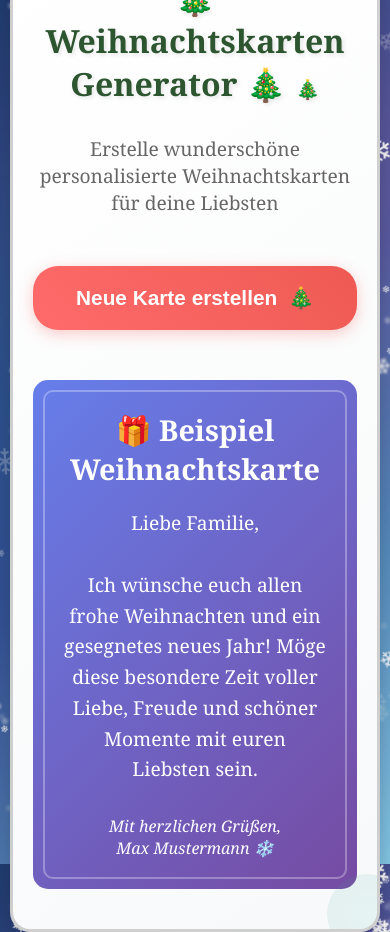
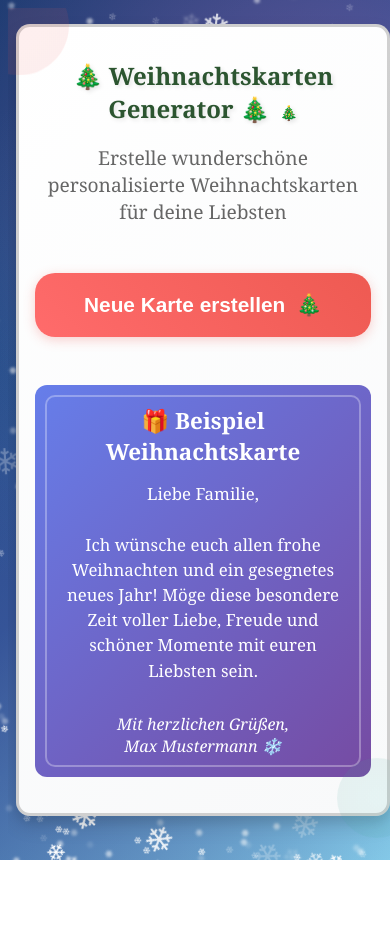
Before and after one commit to ellwoodb/christmas-card-generator, a Flask app: page / in a window 390 px wide; the page is wider, and only the part inside the window is pictured. After the commit the page ends 860 px from the top of that part, so only its background shows below. Run offline with Flask 3, Linux system fonts and the light colour scheme.

Commit message:
CSS fixes for smaller screens

```diff
--- a/static/snow.css
+++ b/static/snow.css
@@ -2,13 +2,6 @@
 
 body {
   margin: 0;
-	background-color: #000011;
-	overflow: hidden;
-	height: 100vh;
-	display: flex;
-	justify-content: center;
-	align-items: center;
-	user-select: none;
 }
 
 .snowflake-area {
--- a/static/style.css
+++ b/static/style.css
@@ -1,40 +1,57 @@
 /* Weihnachtskarten Style */
+html {
+  margin: 0;
+  padding: 0;
+  width: 100%;
+  overflow-x: hidden;
+}
+
 body {
-    font-family: 'Georgia', 'Times New Roman', serif;
   margin: 0;
   padding: 20px;
-    background:
-        radial-gradient(circle at 20% 80%, rgba(92, 91, 151, 0.3), transparent 50%),
-        radial-gradient(circle at 80% 20%, rgba(255, 119, 198, 0.3), transparent 50%),
+  width: 100%;
+  min-height: 100vh;
+  overflow-x: hidden;
+  font-family: "Georgia", "Times New Roman", serif;
+  background: radial-gradient(
+      circle at 20% 80%,
+      rgba(92, 91, 151, 0.3),
+      transparent 50%
+    ),
+    radial-gradient(
+      circle at 80% 20%,
+      rgba(255, 119, 198, 0.3),
+      transparent 50%
+    ),
     radial-gradient(circle at 40% 40%, rgba(92, 167, 194, 0.2), transparent 50%),
     linear-gradient(135deg, #1e3c72 0%, #2a5298 50%, #87ceeb 100%);
-    min-height: 100vh;
+  background-attachment: fixed;
+  background-size: cover;
   position: relative;
-    overflow-x: hidden;
+  box-sizing: border-box;
 }
 
 /* Container für die Karte */
 .card-container {
   background: linear-gradient(145deg, #ffffff 0%, #f8f9fa 100%);
   border-radius: 20px;
-    box-shadow:
-        0 20px 40px rgba(0, 0, 0, 0.15),
-        0 10px 20px rgba(0, 0, 0, 0.1),
+  box-shadow: 0 20px 40px rgba(0, 0, 0, 0.15), 0 10px 20px rgba(0, 0, 0, 0.1),
     inset 0 1px 0 rgba(255, 255, 255, 0.9);
   padding: 50px;
   max-width: 700px;
   width: 90%;
   position: relative;
-    overflow: hidden;
-    margin: 20px auto;
+  overflow: visible;
+  margin: 20px auto 50px auto;
   z-index: 10;
   border: 3px solid;
   border-color: rgba(179, 179, 179, 0.616);
+  box-sizing: border-box;
 }
 
 /* Weihnachtliche Dekoration */
 .card-container::before {
-    content: '';
+  content: "";
   position: absolute;
   top: -50px;
   left: -50px;
@@ -47,7 +64,7 @@ body {
 }
 
 .card-container::after {
-    content: '';
+  content: "";
   position: absolute;
   bottom: -30px;
   right: -30px;
@@ -70,7 +87,7 @@ h1 {
 }
 
 h1::after {
-    content: '🎄';
+  content: "🎄";
   font-size: 0.6em;
   margin-left: 10px;
 }
@@ -88,7 +105,9 @@ label {
   font-size: 1.1em;
 }
 
-input, textarea, select {
+input,
+textarea,
+select {
   width: 100%;
   padding: 12px;
   border: 2px solid #e8f5e8;
@@ -99,7 +118,9 @@ input, textarea, select {
   box-sizing: border-box;
 }
 
-input:focus, textarea:focus, select:focus {
+input:focus,
+textarea:focus,
+select:focus {
   outline: none;
   border-color: #4ecdc4;
   box-shadow: 0 0 10px rgba(78, 205, 196, 0.2);
@@ -157,7 +178,7 @@ button:active {
 }
 
 .card-preview::before {
-    content: '';
+  content: "";
   position: absolute;
   top: 10px;
   left: 10px;
@@ -203,7 +224,8 @@ button:active {
 }
 
 @keyframes float {
-    0%, 100% {
+  0%,
+  100% {
     transform: translateY(0px);
   }
   50% {
@@ -219,15 +241,128 @@ button:active {
 
   .card-container {
     padding: 20px;
+    width: calc(100% - 20px);
+    margin: 10px auto 30px auto;
   }
 
   h1 {
-        font-size: 2em;
+    font-size: 1.8em;
   }
 
   button {
     width: 100%;
     margin: 10px 0;
+  }
+
+  .editor > div {
+    flex-direction: column;
+    gap: 10px;
+    align-items: flex-start;
+  }
+
+  .christmas-card {
+    padding: 20px;
+    width: calc(100% - 40px);
+    max-width: 100%;
+  }
+}
+
+/* Extra Mobile-Optimierung für sehr schmale Displays */
+@media (max-width: 480px) {
+  html,
+  body {
+    padding: 8px;
+    overflow-x: hidden;
+    /* Hintergrund-Scrolling statt fixed, bessere Performance mobil */
+    background-attachment: scroll;
+  }
+
+  h1 {
+    font-size: 1.5em;
+    margin-bottom: 16px;
+  }
+
+  .card-container {
+    padding: 16px;
+    width: 100%;
+    margin: 8px auto 20px auto;
+    border-radius: 14px;
+    box-shadow: 0 10px 20px rgba(0, 0, 0, 0.12), 0 6px 12px rgba(0, 0, 0, 0.08);
+  }
+
+  .editor {
+    padding: 16px;
+    margin: 12px 0;
+  }
+
+  .editor > div {
+    gap: 10px;
+    flex-direction: column;
+    align-items: flex-start;
+  }
+
+  label {
+    font-size: 1em;
+    margin-bottom: 6px;
+  }
+
+  input,
+  textarea,
+  select {
+    padding: 10px;
+    font-size: 0.95em;
+  }
+
+  textarea {
+    min-height: 100px;
+  }
+
+  button {
+    width: 100%;
+    padding: 12px 16px;
+    font-size: 1em;
+    margin: 8px 0;
+    box-shadow: 0 3px 12px rgba(238, 90, 82, 0.28);
+    border-radius: 20px;
+  }
+
+  .card-preview {
+    padding: 20px;
+    border-radius: 12px;
+  }
+
+  .card-preview h2 {
+    font-size: 1.4em;
+    margin-bottom: 14px;
+  }
+
+  .card-preview .content {
+    font-size: 1.05em;
+    line-height: 1.5;
+    margin: 14px 0;
+  }
+
+  .christmas-card {
+    padding: 16px;
+    margin: 8px auto 20px auto;
+    max-width: 100%;
+    border-width: 2px;
+    border-radius: 12px;
+    box-shadow: 0 10px 22px rgba(0, 0, 0, 0.08), 0 4px 10px rgba(0, 0, 0, 0.06);
+  }
+
+  .christmas-card p {
+    margin: 12px 0;
+  }
+
+  .christmas-card p:first-child {
+    font-size: 1.15em;
+  }
+
+  .christmas-card p:nth-child(2) {
+    font-size: 1em;
+    padding: 14px 0;
+    margin: 18px 0;
   }
 }
 
@@ -237,7 +372,7 @@ button:active {
 }
 
 .holly::after {
-    content: '🎄';
+  content: "🎄";
   margin-left: 5px;
 }
 
@@ -281,17 +416,16 @@ a:hover {
   border-color: rgba(179, 179, 179, 0.616);
   border-radius: 15px;
   padding: 40px;
-    margin: 10px auto 512px auto;
-    width: 512px;
+  margin: 10px auto 30px auto;
+  max-width: 512px;
+  width: 100%;
   position: relative;
-    font-family: 'Georgia', serif;
-    box-shadow:
-        0 15px 35px rgba(0, 0, 0, 0.1),
-        0 5px 15px rgba(0, 0, 0, 0.08);
+  font-family: "Georgia", serif;
+  box-shadow: 0 15px 35px rgba(0, 0, 0, 0.1), 0 5px 15px rgba(0, 0, 0, 0.08);
 }
 
 .christmas-card::before {
-    content: '';
+  content: "";
   position: absolute;
   top: 15px;
   left: 15px;
@@ -329,3 +463,15 @@ a:hover {
   border-bottom: 1px solid rgba(0, 0, 0, 0.1);
   margin: 25px 0;
 }
+
+/* Lange Links umbrechen, damit sie im Container bleiben */
+#link {
+  overflow-wrap: anywhere;
+  word-break: break-word;
+  white-space: normal;
+}
+
+#link a {
+  overflow-wrap: anywhere;
+  word-break: break-word;
+}
```
Lines whose indentation alone changed are shown as unchanged.
